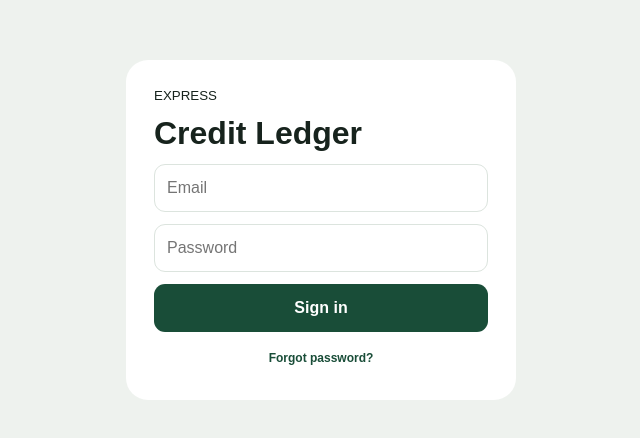
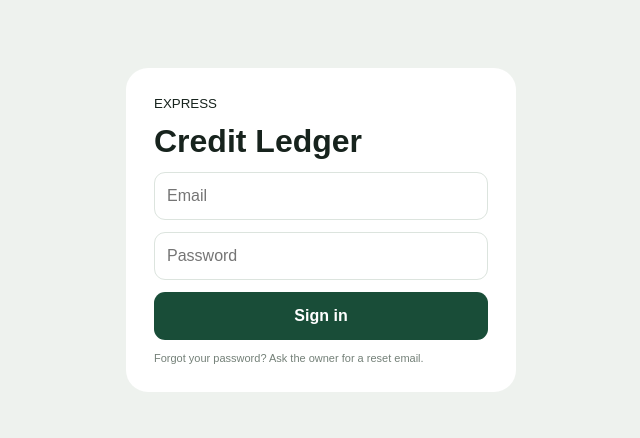
Before and after one commit to Bo2bakraraji/express-credit-ledger, a React (Vite) app: page / in a window 1280 px wide. Shown: the part 170-608 px from the top of the page, without its empty margins (319-959 px from the left). Built offline with nearby package versions, Linux system fonts and the light colour scheme.

Commit message:
Fix disabled login and make resets owner-managed

```diff
--- a/src/App.jsx
+++ b/src/App.jsx
@@ -1,22 +1,23 @@
 import{useEffect,useState}from'react';import{createClient}from'@supabase/supabase-js';import'./App.css';import'./upgrade.css';
 const db=createClient('https://sddssihhredgeerpqfqw.supabase.co','sb_publishable_jpohOhZht8eDN2Pur3M9VQ_v0vfbeIf'),cash=n=>Number(n||0).toLocaleString()+' LBP';
-function Login(){const[forgot,setForgot]=useState(false);async function go(e){e.preventDefault();let f=new FormData(e.target),email=f.get('email').trim().toLowerCase();if(forgot){let{error}=await db.auth.resetPasswordForEmail(email,{redirectTo:window.location.origin});if(error)alert(error.message);else alert('Password-reset email sent.');return}let{error}=await db.auth.signInWithPassword({email,password:f.get('password')});if(error)alert(error.message)}return <main className="login"><form onSubmit={go}><small>EXPRESS</small><h1>{forgot?'Reset password':'Credit Ledger'}</h1><input name="email" type="email" placeholder="Email" autoComplete="email" required/>{!forgot&&<input name="password" type="password" placeholder="Password" autoComplete="current-password" required/>}<button>{forgot?'Send reset email':'Sign in'}</button><a onClick={()=>setForgot(!forgot)}>{forgot?'Back to sign in':'Forgot password?'}</a></form></main>}
+function Login({message}){async function go(e){e.preventDefault();let f=new FormData(e.target),email=f.get('email').trim().toLowerCase(),{error}=await db.auth.signInWithPassword({email,password:f.get('password')});if(error)alert(error.message)}return <main className="login"><form onSubmit={go}><small>EXPRESS</small><h1>Credit Ledger</h1>{message&&<p className="authMessage">{message}</p>}<input name="email" type="email" placeholder="Email" autoComplete="email" required/><input name="password" type="password" placeholder="Password" autoComplete="current-password" required/><button>Sign in</button><p>Forgot your password? Ask the owner for a reset email.</p></form></main>}
 function Recovery({done}){async function save(e){e.preventDefault();let f=new FormData(e.target),password=f.get('password');if(password!==f.get('confirm'))return alert('Passwords do not match.');let{error}=await db.auth.updateUser({password});if(error)alert(error.message);else{alert('Password updated successfully.');done()}}return <main className="login"><form onSubmit={save}><small>EXPRESS</small><h1>Choose a new password</h1><input name="password" type="password" minLength="8" placeholder="New password" required/><input name="confirm" type="password" minLength="8" placeholder="Confirm new password" required/><button>Save new password</button></form></main>}
 function Popup({title,close,children}){return <div className="shade"><section className="modal"><button className="x" onClick={close}>×</button><h2>{title}</h2>{children}</section></div>}
-export default function App(){const[session,setSession]=useState(),[recovery,setRecovery]=useState(false),[me,setMe]=useState(),[cs,setCs]=useState([]),[tx,setTx]=useState([]),[users,setUsers]=useState([]),[settings,setSettings]=useState({exchange_rate_lbp_per_usd:90000,business_name:'Credit Ledger'}),[tab,setTab]=useState('entry'),[modal,setModal]=useState(),[pick,setPick]=useState(),[toast,setToast]=useState('');
-useEffect(()=>{db.auth.getSession().then(x=>setSession(x.data.session));return db.auth.onAuthStateChange((event,s)=>{setSession(s);if(event==='PASSWORD_RECOVERY')setRecovery(true)}).data.subscription.unsubscribe},[]);async function load(){let[p,c,t,u,s]=await Promise.all([db.from('profiles').select('*').eq('id',session.user.id).single(),db.from('customer_balances').select('*').order('name'),db.from('ledger_transactions').select('*,customers(name),profiles(display_name)').order('created_at',{ascending:false}),db.from('profiles').select('*').order('created_at'),db.from('settings').select('*').single()]);setMe(p.data);setCs(c.data||[]);setTx(t.data||[]);setUsers(u.data||[]);if(s.data)setSettings(s.data)}useEffect(()=>{if(session&&!recovery)load()},[session,recovery]);function ok(x){setToast(x);setTimeout(()=>setToast(''),2200)}
-if(recovery)return <Recovery done={()=>setRecovery(false)}/>;if(!session)return <Login/>;if(!me)return <div className="loading">Loading…</div>;let owner=me.role==='owner',total=cs.reduce((a,c)=>a+Number(c.balance_lbp),0);
+export default function App(){const[session,setSession]=useState(),[recovery,setRecovery]=useState(false),[authMessage,setAuthMessage]=useState(''),[me,setMe]=useState(),[cs,setCs]=useState([]),[tx,setTx]=useState([]),[users,setUsers]=useState([]),[settings,setSettings]=useState({exchange_rate_lbp_per_usd:90000,business_name:'Credit Ledger'}),[tab,setTab]=useState('entry'),[modal,setModal]=useState(),[pick,setPick]=useState(),[toast,setToast]=useState('');
+useEffect(()=>{db.auth.getSession().then(x=>setSession(x.data.session));return db.auth.onAuthStateChange((event,s)=>{setSession(s);if(event==='PASSWORD_RECOVERY')setRecovery(true)}).data.subscription.unsubscribe},[]);async function load(){let[p,c,t,u,s]=await Promise.all([db.from('profiles').select('*').eq('id',session.user.id).single(),db.from('customer_balances').select('*').order('name'),db.from('ledger_transactions').select('*,customers(name),profiles(display_name)').order('created_at',{ascending:false}),db.from('profiles').select('*').order('created_at'),db.from('settings').select('*').single()]);if(p.error||!p.data||!p.data.active){setMe();setAuthMessage('This account is disabled. Ask the owner to reactivate it.');await db.auth.signOut();return}setAuthMessage('');setMe(p.data);setCs(c.data||[]);setTx(t.data||[]);setUsers(u.data||[]);if(s.data)setSettings(s.data)}useEffect(()=>{if(session&&!recovery)load()},[session,recovery]);function ok(x){setToast(x);setTimeout(()=>setToast(''),2200)}
+if(recovery)return <Recovery done={()=>setRecovery(false)}/>;if(!session)return <Login message={authMessage}/>;if(!me)return <div className="loading">Checking account…</div>;let owner=me.role==='owner',total=cs.reduce((a,c)=>a+Number(c.balance_lbp),0);
 async function transact(e){e.preventDefault();let f=new FormData(e.target),{error}=await db.rpc('add_ledger_transaction',{p_customer_id:pick.id,p_type:modal,p_amount_lbp:Number(f.get('amount')),p_note:f.get('note')||null});if(error)return alert(error.message);setModal();await load();ok('Transaction saved')}
 async function customer(e){e.preventDefault();let f=new FormData(e.target),data={name:f.get('name').trim(),phone:f.get('phone')||null,credit_limit_lbp:Number(f.get('limit')),notes:f.get('notes')||null,active:f.get('active')==='on'},q=pick?db.from('customers').update(data).eq('id',pick.id):db.from('customers').insert({...data,created_by:session.user.id}),{error}=await q;if(error)return alert(error.message);setModal();await load();ok(pick?'Customer updated':'Customer added')}
 async function saveSettings(e){e.preventDefault();let f=new FormData(e.target),{error}=await db.from('settings').update({business_name:f.get('name'),exchange_rate_lbp_per_usd:Number(f.get('rate')),updated_by:session.user.id}).eq('id',true);if(error)return alert(error.message);await load();ok('Settings saved')}
 async function reverse(id){if(!confirm('Reverse this transaction? Its effect will be cancelled but history will remain.'))return;let{error}=await db.rpc('reverse_transaction',{p_transaction_id:id,p_note:'Owner correction'});if(error)return alert(error.message);await load();ok('Transaction reversed')}
 async function toggleUser(u){let{error}=await db.from('profiles').update({active:!u.active}).eq('id',u.id);if(error)return alert(error.message);await load();ok('User updated')}
+async function sendReset(u){if(!u.email)return alert('This user has no registered email.');if(!confirm('Send a password-reset email to '+u.email+'?'))return;let{error}=await db.auth.resetPasswordForEmail(u.email,{redirectTo:window.location.origin});if(error)return alert(error.message);ok('Reset email sent to '+u.email)}
 async function changeEmail(e){e.preventDefault();let f=new FormData(e.target),email=f.get('email').trim().toLowerCase(),{error}=await db.auth.updateUser({email});if(error)return alert(error.message);e.target.reset();ok('Check the new email to confirm the change')}
 return <div className="app">{toast&&<div className="toast">✓ {toast}</div>}<header><div><small>EXPRESS</small><h1>{settings.business_name}</h1></div><b>{me.display_name[0]}</b></header><main>
 {tab==='entry'&&<><section className="total"><p>Total outstanding</p><h2>{cash(total)}</h2><span>${(total/settings.exchange_rate_lbp_per_usd).toFixed(2)} · Rate {Number(settings.exchange_rate_lbp_per_usd).toLocaleString()}</span></section><h2>Record a transaction</h2><div className="cards">{cs.filter(c=>c.active).map(c=><article key={c.id}><h3>{c.name}</h3><p>{cash(c.balance_lbp)} owed</p><small>Available: {cash(c.available_credit_lbp)}</small><div><button onClick={()=>{setPick(c);setModal('charge')}}>↑ Took goods</button><button onClick={()=>{setPick(c);setModal('payment')}} disabled={!Number(c.balance_lbp)}>↓ Paid</button></div></article>)}</div>{owner&&<button className="fab" onClick={()=>{setPick();setModal('customer')}}>＋ Add customer</button>}</>}
 {tab==='customers'&&<><div className="pageTitle"><h2>Customers & limits</h2>{owner&&<button onClick={()=>{setPick();setModal('customer')}}>＋ Add</button>}</div><div className="list">{cs.map(c=><article key={c.id}><div><h3>{c.name} {!c.active&&<em>Blocked</em>}</h3><span>Limit {cash(c.credit_limit_lbp)} · Balance {cash(c.balance_lbp)}</span></div>{owner&&<button onClick={()=>{setPick(c);setModal('customer')}}>Edit</button>}</article>)}</div></>}
 {tab==='history'&&<><h2>Transaction history</h2><div className="list history">{tx.map(t=><article key={t.id}><div><h3>{t.customers?.name} · {t.type}</h3><span>{cash(t.amount_lbp)} · {t.profiles?.display_name}<br/>{new Date(t.created_at).toLocaleString()}</span>{t.note&&<p>{t.note}</p>}</div>{owner&&t.type!=='reversal'&&!tx.some(x=>x.reverses_transaction_id===t.id)&&<button onClick={()=>reverse(t.id)}>Reverse</button>}</article>)}</div></>}
-{tab==='settings'&&<><section className="panel"><h2>My login</h2><p>Current email: {session.user.email}</p><form onSubmit={changeEmail}><label>New email<input name="email" type="email" placeholder="Correct email address" required/></label><button>Change my email</button></form></section><section className="panel"><h2>Business settings</h2><form onSubmit={saveSettings}><label>System name<input name="name" defaultValue={settings.business_name}/></label><label>LBP per 1 USD<input name="rate" defaultValue={settings.exchange_rate_lbp_per_usd} inputMode="numeric"/></label>{owner&&<button>Save settings</button>}</form></section><section className="panel"><h2>System users</h2>{users.map(u=><article className="user" key={u.id}><div><h3>{u.display_name}</h3><p>{u.role} · {u.active?'Active':'Disabled'}</p></div>{owner&&u.id!==me.id&&<button onClick={()=>toggleUser(u)}>{u.active?'Disable':'Enable'}</button>}</article>)}</section><button className="signout" onClick={()=>db.auth.signOut()}>Sign out</button></>}
+{tab==='settings'&&<><section className="panel"><h2>My login</h2><p>Current email: {session.user.email}</p><form onSubmit={changeEmail}><label>New email<input name="email" type="email" placeholder="Correct email address" required/></label><button>Change my email</button></form></section><section className="panel"><h2>Business settings</h2><form onSubmit={saveSettings}><label>System name<input name="name" defaultValue={settings.business_name}/></label><label>LBP per 1 USD<input name="rate" defaultValue={settings.exchange_rate_lbp_per_usd} inputMode="numeric"/></label>{owner&&<button>Save settings</button>}</form></section><section className="panel"><h2>System users</h2>{users.map(u=><article className="user" key={u.id}><div><h3>{u.display_name}</h3><p>{u.email}<br/>{u.role} · {u.active?'Active':'Disabled'}</p></div>{owner&&u.id!==me.id&&<div className="userActions"><button onClick={()=>sendReset(u)}>Reset password</button><button onClick={()=>toggleUser(u)}>{u.active?'Disable':'Enable'}</button></div>}</article>)}</section><button className="signout" onClick={()=>db.auth.signOut()}>Sign out</button></>}
 </main><nav>{[['entry','Entry'],['customers','Customers'],['history','History'],['settings','Settings']].map(([k,n])=><button className={tab===k?'on':''} onClick={()=>setTab(k)} key={k}>{n}</button>)}</nav>
 {['charge','payment'].includes(modal)&&<Popup title={modal==='charge'?'Record goods taken':'Record payment'} close={()=>setModal()}><h3>{pick.name}</h3><form onSubmit={transact}><label>Amount in LBP<input name="amount" required inputMode="numeric" autoFocus/></label><label>Note (optional)<input name="note"/></label><button>Confirm</button></form></Popup>}
 {modal==='customer'&&<Popup title={pick?'Edit customer':'Add customer'} close={()=>setModal()}><form onSubmit={customer}><label>Name<input name="name" required defaultValue={pick?.name}/></label><label>Phone<input name="phone" defaultValue={pick?.phone}/></label><label>Credit limit in LBP<input name="limit" required inputMode="numeric" defaultValue={pick?.credit_limit_lbp}/></label><label>Notes<input name="notes" defaultValue={pick?.notes}/></label><label className="check"><input type="checkbox" name="active" defaultChecked={pick?.active??true}/> Allowed to take on credit</label><button>Save customer</button></form></Popup>}</div>}
```
